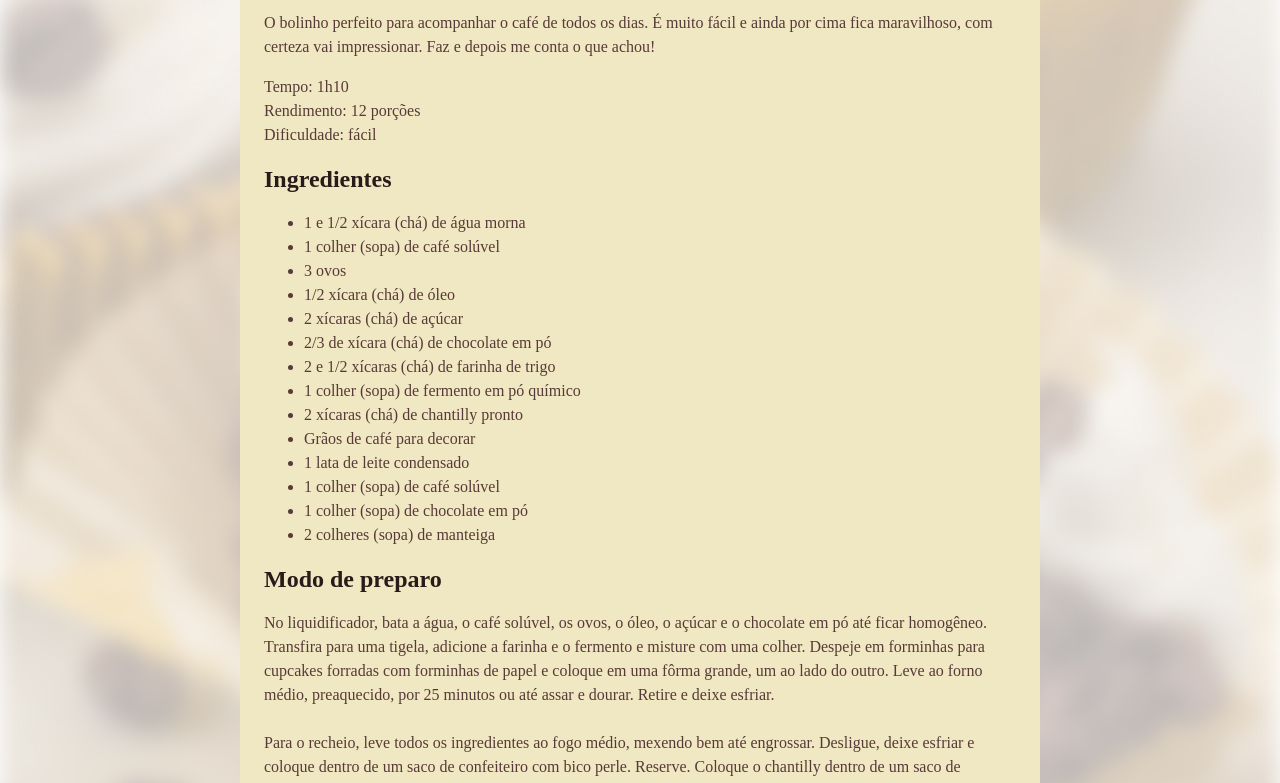
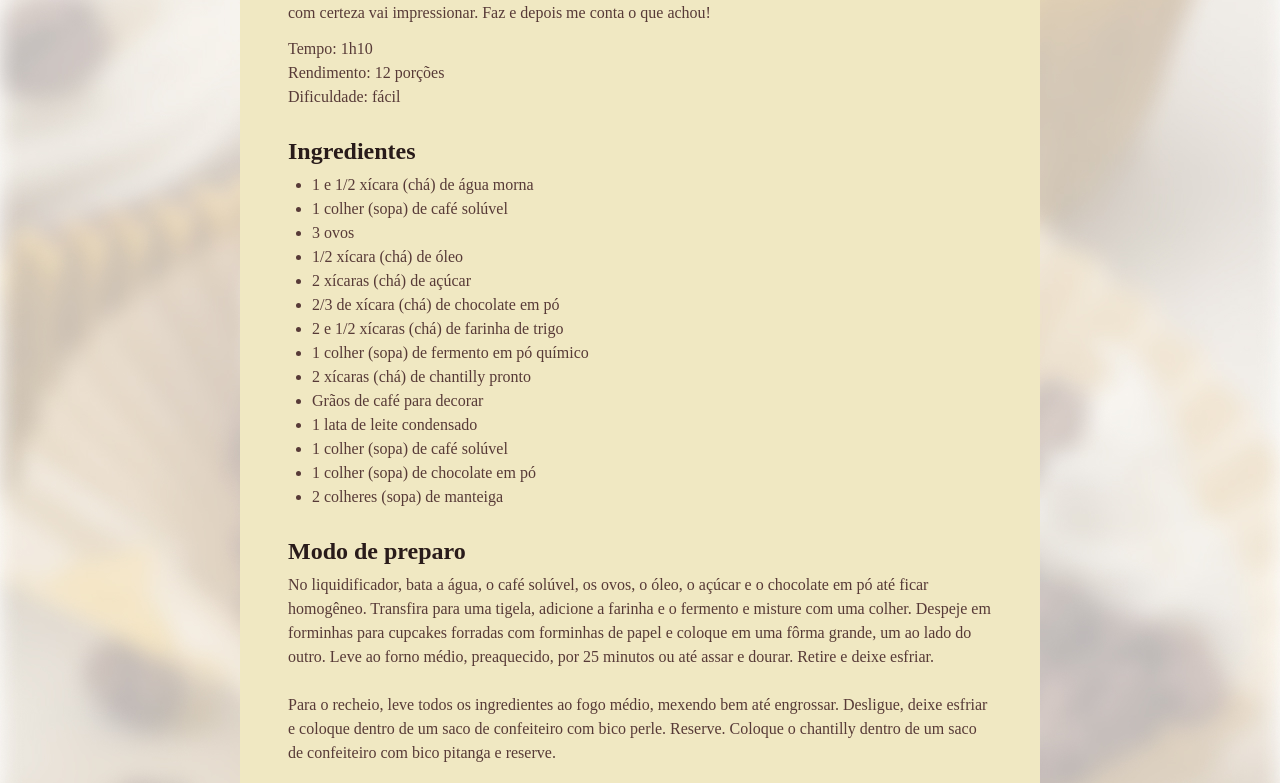
Before and after one commit to jaon82/mba-recipe-page, a plain HTML site: page index.html in a window 1280 px wide. Shown: the part 590-1373 px from the top of the page. Drawn offline with Linux system fonts and the light colour scheme; a web font is replaced by a local one.

Commit message:
Set spaces

```diff
--- a/style.css
+++ b/style.css
@@ -1,3 +1,7 @@
+* {
+  margin: 0;
+  padding: 0;
+}
 :root {
   font-family: "Alice", serif;
   line-height: 150%;
@@ -18,8 +22,16 @@ body {
 img {
   border-radius: 16px;
 }
+main {
+  padding: 24px;
+}
+section + section {
+  margin-top: 24px;
+}
+#about p + p {
+  margin-top: 12px;
+}
 h1 {
-  line-height: 140%;
   font-size: 40px;
 }
 h2 {
@@ -28,4 +40,9 @@ h2 {
 h1,
 h2 {
   color: #291b1a;
+  margin-bottom: 4px;
+  line-height: 150%;
 }
+ul {
+  padding-left: 24px;
+}
```
